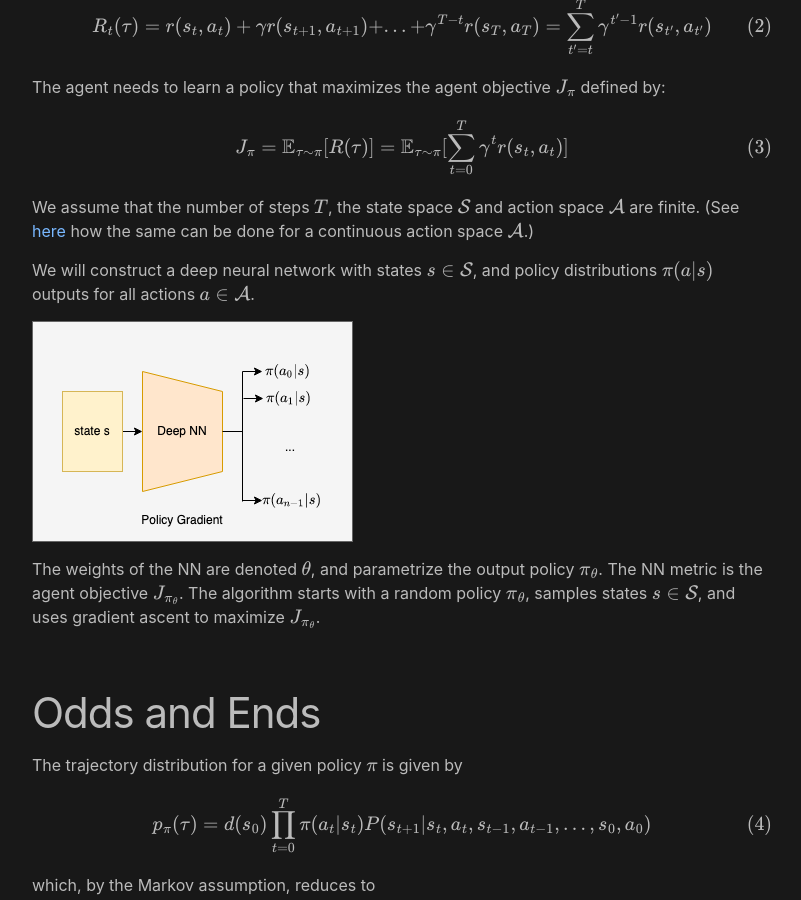
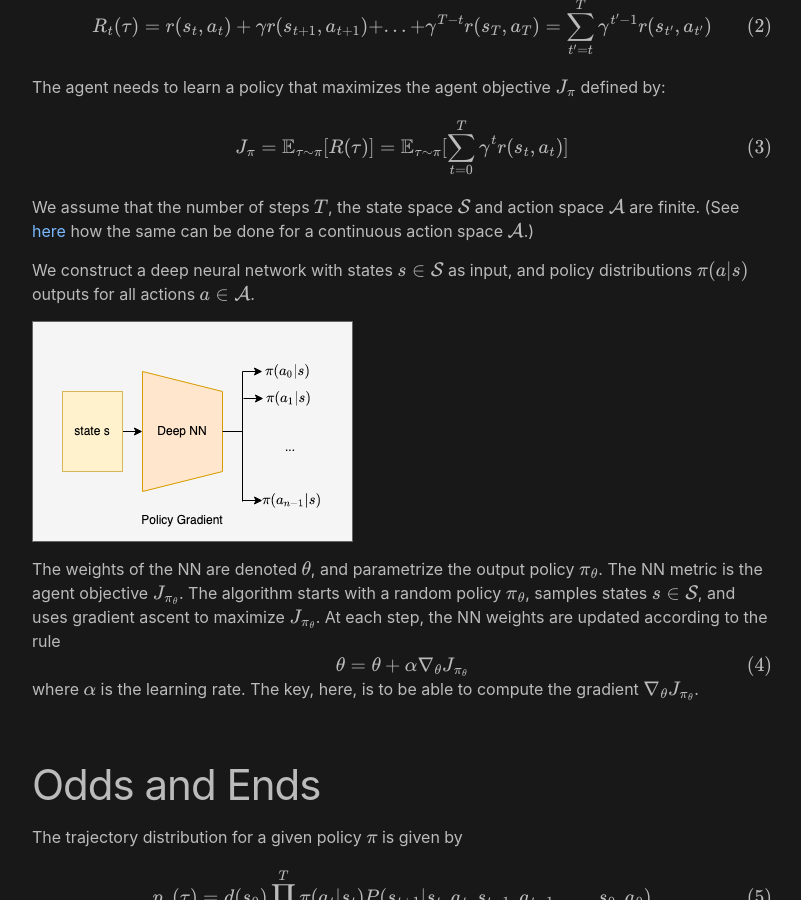
Before and after one commit to analytiq-hub/sigagent.github.io, a Jekyll site: the page built from machine_learning/_posts/2021-02-14-reinforce.md, in a window 1280 px wide and 900 px high, scrolled down 615 px. Shown: the whole window, without its empty margins (238-1039 px from the left). Built offline with Jekyll 4.4.1, drawn with Linux system fonts in a browser that asks for light colours; formulas are drawn with MathJax 3; a script that is not in the unit is left out.

Commit message:
*** empty log message ***

```diff
--- a/machine_learning/_posts/2021-02-14-reinforce.md
+++ b/machine_learning/_posts/2021-02-14-reinforce.md
@@ -40,11 +40,17 @@ $$
 
 We assume that the number of steps $$T$$, the state space $$\mathcal{S}$$ and action space $$\mathcal{A}$$ are finite. (See [here](https://datascience.stackexchange.com/questions/25209/why-are-policy-gradient-methods-preferred-over-value-function-approximation-in-c/25212#25212) how the same can be done for a continuous action space $$\mathcal{A}$$.)
 
-We will construct a deep neural network with states $$s \in \mathcal{S}$$, and policy distributions $$\pi(a \vert s)$$ outputs for all actions $$a \in \mathcal{A}$$.
+We construct a deep neural network with states $$s \in \mathcal{S}$$ as input, and policy distributions $$\pi(a \vert s)$$ outputs for all actions $$a \in \mathcal{A}$$.
 
 ![PolicyGradient](/src/diagrams/policy_gradient.png)
 
-The weights of the NN are denoted $$\theta$$, and parametrize the output policy $$\pi_\theta$$. The NN metric is the agent objective $$J_{\pi_\theta}$$. The algorithm starts with a random policy $$\pi_\theta$$, samples states $$s \in \mathcal{S}$$, and uses gradient ascent to maximize $$J_{\pi_\theta}$$.
+The weights of the NN are denoted $$\theta$$, and parametrize the output policy $$\pi_\theta$$. The NN metric is the agent objective $$J_{\pi_\theta}$$. The algorithm starts with a random policy $$\pi_\theta$$, samples states $$s \in \mathcal{S}$$, and uses gradient ascent to maximize $$J_{\pi_\theta}$$. At each step, the NN weights are updated according to the rule
+$$
+\begin{align}
+\theta = \theta + \alpha \nabla_\theta J_{\pi_\theta}
+\end{align}
+$$
+where $$\alpha$$ is the learning rate. The key, here, is to be able to compute the gradient $$\nabla_\theta J_{\pi_\theta}$$.
 
 
 
```
